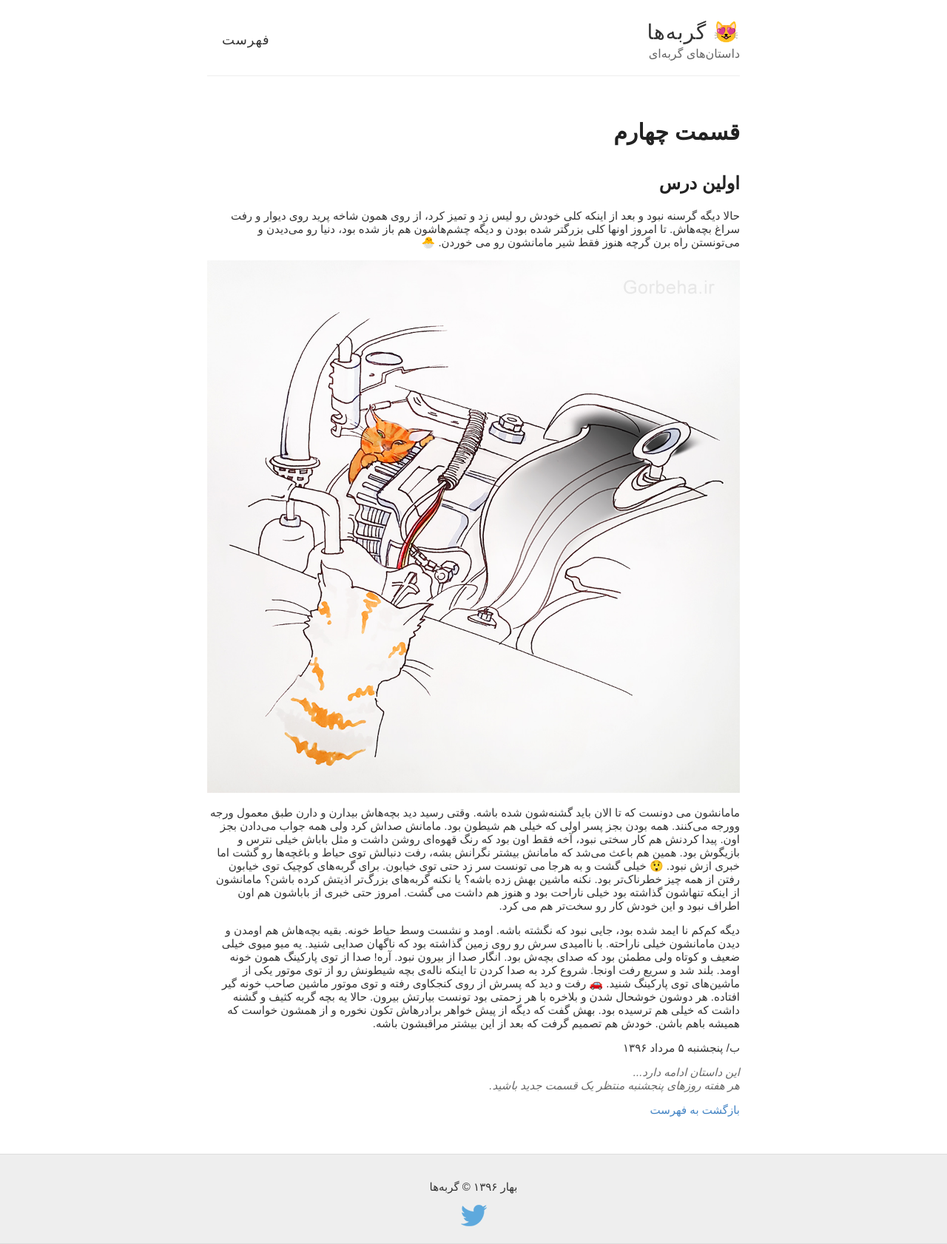
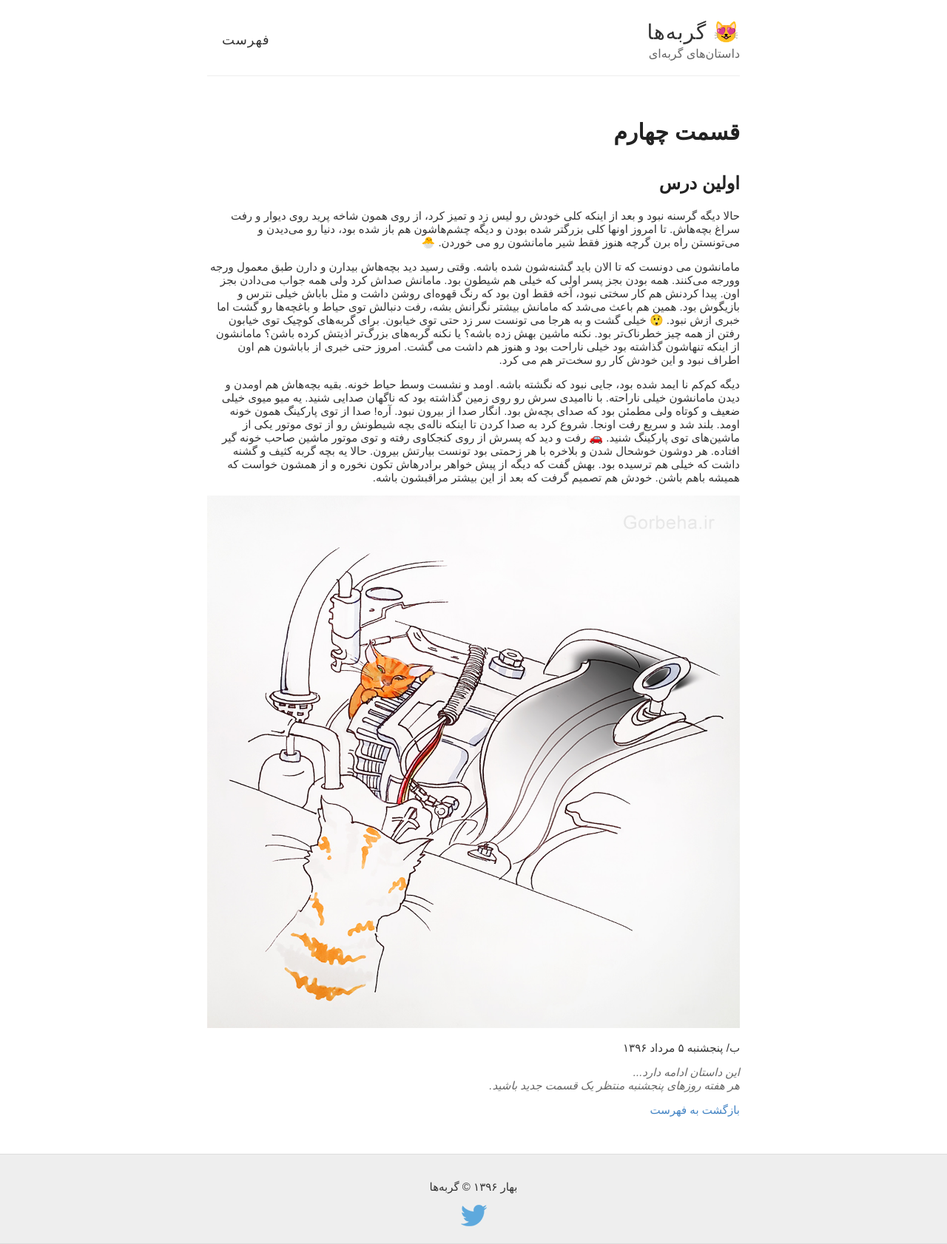
Before and after one commit to behnum/gorbeha.ir, a Jekyll site: the page built from _posts/2017-7-27-part-4.md, in a window 1280 px wide. Shown: the whole page at 74% size. Built offline with Jekyll 4.4.1, drawn with Linux system fonts in a browser that asks for light colours; some web fonts are replaced; comment, search, counter and statistics services are not loaded.

Commit message:
Alter Part-4 illustration position

```diff
--- a/_posts/2017-7-27-part-4.md
+++ b/_posts/2017-7-27-part-4.md
@@ -6,10 +6,10 @@ part: قسمت چهارم
 
 حالا دیگه گرسنه نبود و بعد از اینکه کلی خودش رو لیس زد و تمیز کرد، از روی همون شاخه پرید روی دیوار و رفت سراغ بچه‌هاش. تا امروز اونها کلی بزرگتر شده بودن و دیگه چشم‌هاشون هم باز شده بود، دنیا رو می‌دیدن و می‌تونستن راه برن گرچه هنوز فقط شیر مامانشون رو می خوردن. 🐣
 
-![Part-4]({{site.url}}/images/illustrations/part-4.jpg){:height="100%" width="100%"}
-
 مامانشون می دونست که تا الان باید گشنه‌شون شده باشه. وقتی رسید دید بچه‌هاش بیدارن و دارن طبق معمول ورجه وورجه می‌کنند. همه بودن بجز پسر اولی که خیلی هم شیطون بود. مامانش صداش کرد ولی همه جواب می‌دادن بجز اون. پیدا کردنش هم کار سختی نبود، آخه فقط اون بود که رنگ قهوه‌ای روشن داشت و مثل باباش خیلی نترس و بازیگوش بود. همین هم باعث می‌شد که مامانش بیشتر نگرانش بشه، رفت دنبالش توی حیاط و باغچه‌ها رو گشت اما خبری ازش نبود. 😲 خیلی گشت و به هرجا می تونست سر زد حتی توی خیابون. برای گربه‌های کوچیک توی خیابون رفتن از همه چیز خطرناک‌تر بود. نکنه ماشین بهش زده باشه؟ یا نکنه گربه‌های بزرگ‌تر اذیتش کرده باشن؟ مامانشون از اینکه تنهاشون گذاشته بود خیلی ناراحت بود و هنوز هم داشت می گشت. امروز حتی خبری از باباشون هم اون اطراف نبود و این خودش کار رو سخت‌تر هم می کرد.
 
 دیگه کم‌کم نا ایمد شده بود، جایی نبود که نگشته باشه. اومد و نشست وسط حیاط خونه. بقیه بچه‌هاش هم اومدن و دیدن مامانشون خیلی ناراحته. با ناامیدی سرش رو روی زمین گذاشته بود که ناگهان صدایی شنید. یه میو میوی خیلی ضعیف و کوتاه ولی مطمئن بود که صدای بچه‌ش بود. انگار صدا از بیرون نبود. آره! صدا از توی پارکینگ همون خونه اومد. بلند شد و سریع رفت اونجا. شروع کرد به صدا کردن تا اینکه ناله‌ی بچه شیطونش رو از توی موتور یکی از ماشین‌های توی پارکینگ شنید. 🚗 رفت و دید که پسرش از روی کنجکاوی رفته و توی موتور ماشین صاحب خونه گیر افتاده. هر دوشون خوشحال شدن و بلاخره با هر زحمتی بود تونست بیارتش بیرون. حالا یه بچه گربه کثیف و گشنه داشت که خیلی هم ترسیده بود. بهش گفت که دیگه از پیش خواهر برادرهاش تکون نخوره و از همشون خواست که همیشه باهم باشن. خودش هم تصمیم گرفت که بعد از این بیشتر مراقبشون باشه.
 
+![Part-4]({{site.url}}/images/illustrations/part-4.jpg){:height="100%" width="100%"}
+
 ب/ پنجشنبه ۵ مرداد ۱۳۹۶
```
